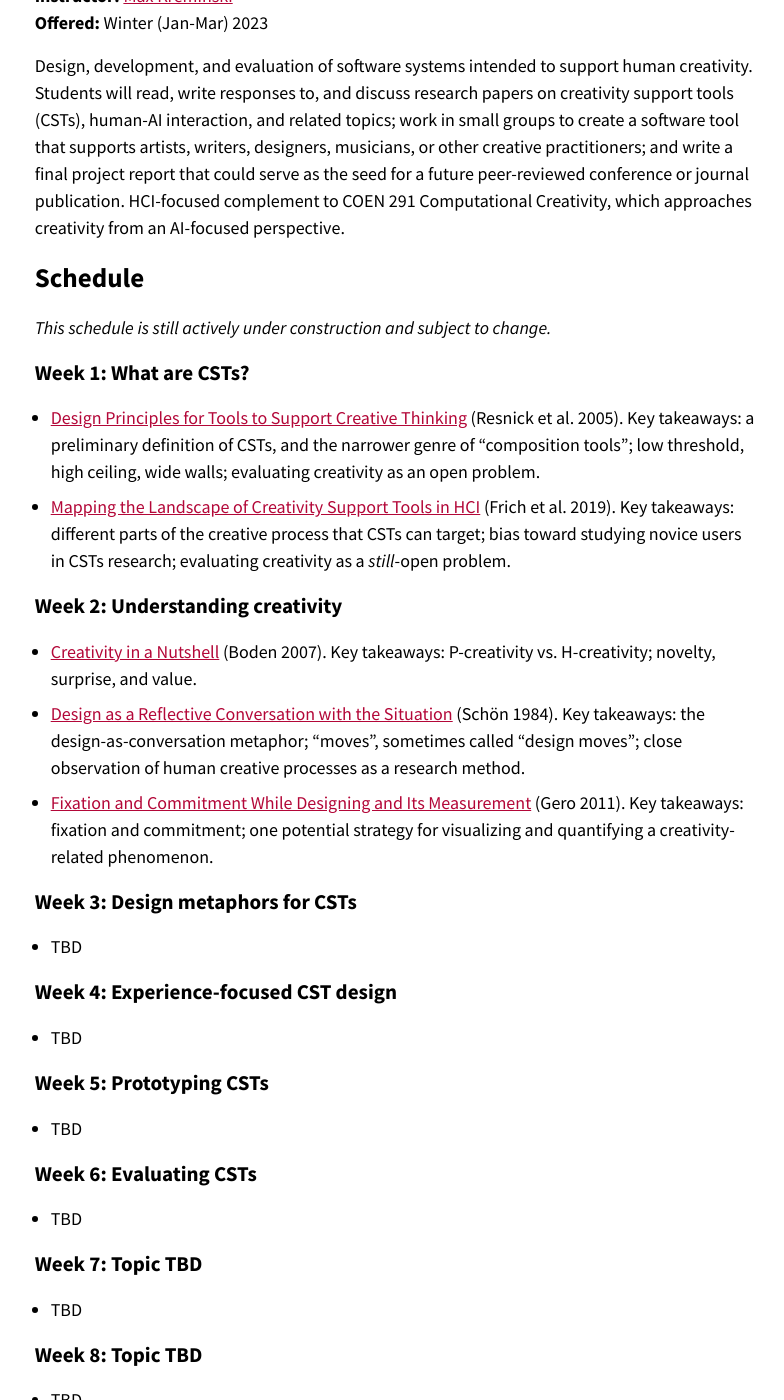
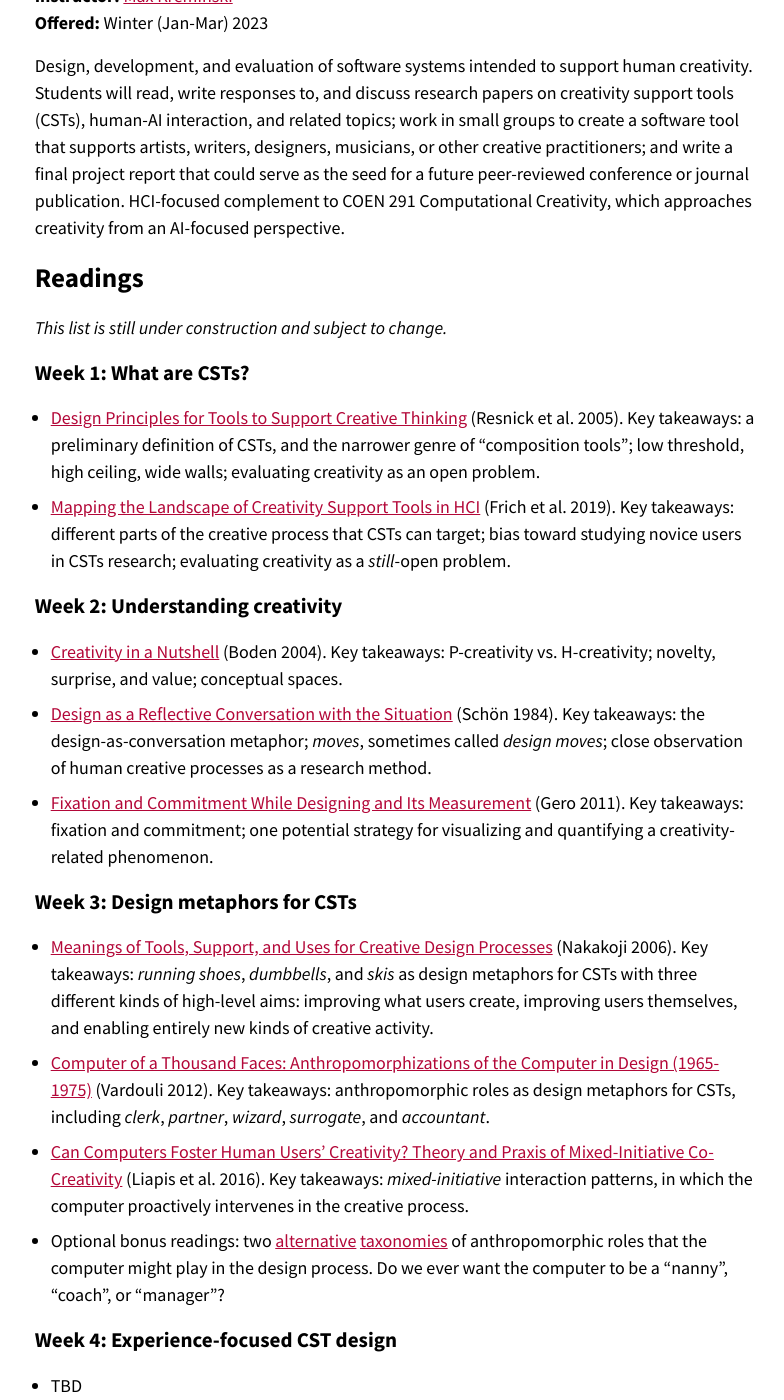
Before and after one commit to mkremins/mkremins.github.io, a Jekyll site: the page syllabi/csts-2023-01/index.html, which Jekyll copies as it is, in a window 1280 px wide and 1400 px high, scrolled down 209 px. Shown: the whole window, without its empty margins (243-1027 px from the left). Built offline with Jekyll 4.4.1, drawn with Linux system fonts in a browser that asks for light colours.

Commit message:
Update CSTs syllabus for Week 3

```diff
--- a/syllabi/csts-2023-01/index.html
+++ b/syllabi/csts-2023-01/index.html
@@ -40,8 +40,8 @@
         <strong>Offered:</strong> Winter (Jan-Mar) 2023
       </p>
       <p>Design, development, and evaluation of software systems intended to support human creativity. Students will read, write responses to, and discuss research papers on creativity support tools (CSTs), human-AI interaction, and related topics; work in small groups to create a software tool that supports artists, writers, designers, musicians, or other creative practitioners; and write a final project report that could serve as the seed for a future peer-reviewed conference or journal publication. HCI-focused complement to COEN 291 Computational Creativity, which approaches creativity from an AI-focused perspective.</p>
-      <h2>Schedule</h2>
-      <p><em>This schedule is still actively under construction and subject to change.</em></p>
+      <h2>Readings</h2>
+      <p><em>This list is still under construction and subject to change.</em></p>
       <h3>Week 1: What are CSTs?</h3>
       <ul>
         <li><a href="https://www.cs.umd.edu/hcil/CST/Papers/designprinciples.pdf">Design Principles for Tools to Support Creative Thinking</a> (Resnick et al. 2005). Key takeaways: a preliminary definition of CSTs, and the narrower genre of “composition tools”; low threshold, high ceiling, wide walls; evaluating creativity as an open problem.</li>
@@ -49,15 +49,16 @@
       </ul>
       <h3>Week 2: Understanding creativity</h3>
       <ul>
-        <li><a href="https://www.cambridge.org/core/services/aop-cambridge-core/content/view/E74A8FA0906C3AA5A1813FFBD56860F9/S147717560000230Xa.pdf/div-class-title-creativity-in-a-nutshell-div.pdf">Creativity in a Nutshell</a> (Boden 2007). Key takeaways: P-creativity vs. H-creativity; novelty, surprise, and value.</li>
-        <li><a href="https://drive.google.com/file/d/1QdO7nFcvCF9TP1K1Oi_arFx_x3le2mzg/view?usp=sharing">Design as a Reflective Conversation with the Situation</a> (Schön 1984). Key takeaways: the design-as-conversation metaphor; “moves”, sometimes called “design moves”; close observation of human creative processes as a research method.</li>
+        <li><a href="https://mkremins.github.io/refs/CreativityInANutshell.pdf">Creativity in a Nutshell</a> (Boden 2004). Key takeaways: P-creativity vs. H-creativity; novelty, surprise, and value; conceptual spaces.</li>
+        <li><a href="https://mkremins.github.io/refs/ReflectiveConversation.pdf">Design as a Reflective Conversation with the Situation</a> (Schön 1984). Key takeaways: the design-as-conversation metaphor; <em>moves</em>, sometimes called <em>design moves</em>; close observation of human creative processes as a research method.</li>
         <li><a href="http://johngero.com/publications/2011/10GeroFixationJnlCreatveBehavior.pdf">Fixation and Commitment While Designing and Its Measurement</a> (Gero 2011). Key takeaways: fixation and commitment; one potential strategy for visualizing and quantifying a creativity-related phenomenon.</li>
       </ul>
       <h3>Week 3: Design metaphors for CSTs</h3>
       <ul>
-        <li>TBD</li>
-        <!--<li><a href="">Meanings of Tools, Support, and Uses for Creative Design Processes</a> (Nakakoji 2006). Key takeaways: “dumbbells”, “running shoes”, and “skis” as design metaphors for CSTs with three different kinds of high-level aims: improving the user, improving the output, and introducing a new kind of creative activity altogether.</li>
-        <li><a href=""></a></li>-->
+        <li><a href="http://www.kidresearch.jp/publications/IDRS-nakakoji-rev-wt-header.pdf">Meanings of Tools, Support, and Uses for Creative Design Processes</a> (Nakakoji 2006). Key takeaways: <em>running shoes</em>, <em>dumbbells</em>, and <em>skis</em> as design metaphors for CSTs with three different kinds of high-level aims: improving what users create, improving users themselves, and enabling entirely new kinds of creative activity.</li>
+        <li><a href="https://mkremins.github.io/refs/ComputerOfAThousandFaces.pdf">Computer of a Thousand Faces: Anthropomorphizations of the Computer in Design (1965-1975)</a> (Vardouli 2012). Key takeaways: anthropomorphic roles as design metaphors for CSTs, including <em>clerk</em>, <em>partner</em>, <em>wizard</em>, <em>surrogate</em>, and <em>accountant</em>.</li>
+        <li><a href="https://www.antoniosliapis.com/papers/can_computers_foster_human_users_creativity.pdf">Can Computers Foster Human Users’ Creativity? Theory and Praxis of Mixed-Initiative Co-Creativity</a> (Liapis et al. 2016). Key takeaways: <em>mixed-initiative</em> interaction patterns, in which the computer proactively intervenes in the creative process.</li>
+        <li>Optional bonus readings: two <a href="http://www.cs.tufts.edu/~jacob/250aui/creativity-hci.pdf">alternative</a> <a href="https://arxiv.org/pdf/1901.06417.pdf">taxonomies</a> of anthropomorphic roles that the computer might play in the design process. Do we ever want the computer to be a “nanny”, “coach”, or “manager”?</li>
       </ul>
       <h3>Week 4: Experience-focused CST design</h3>
       <ul>
```
Also changed, not shown: 3 other files.
